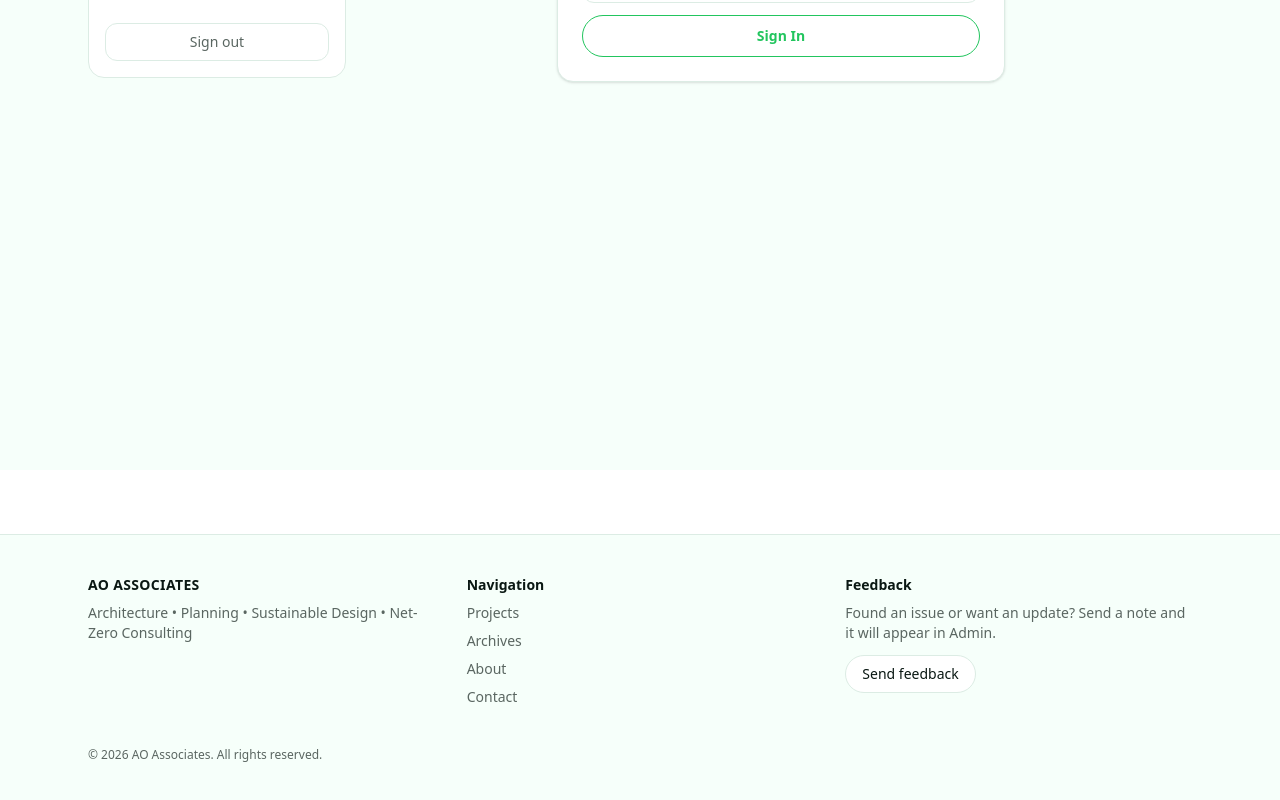
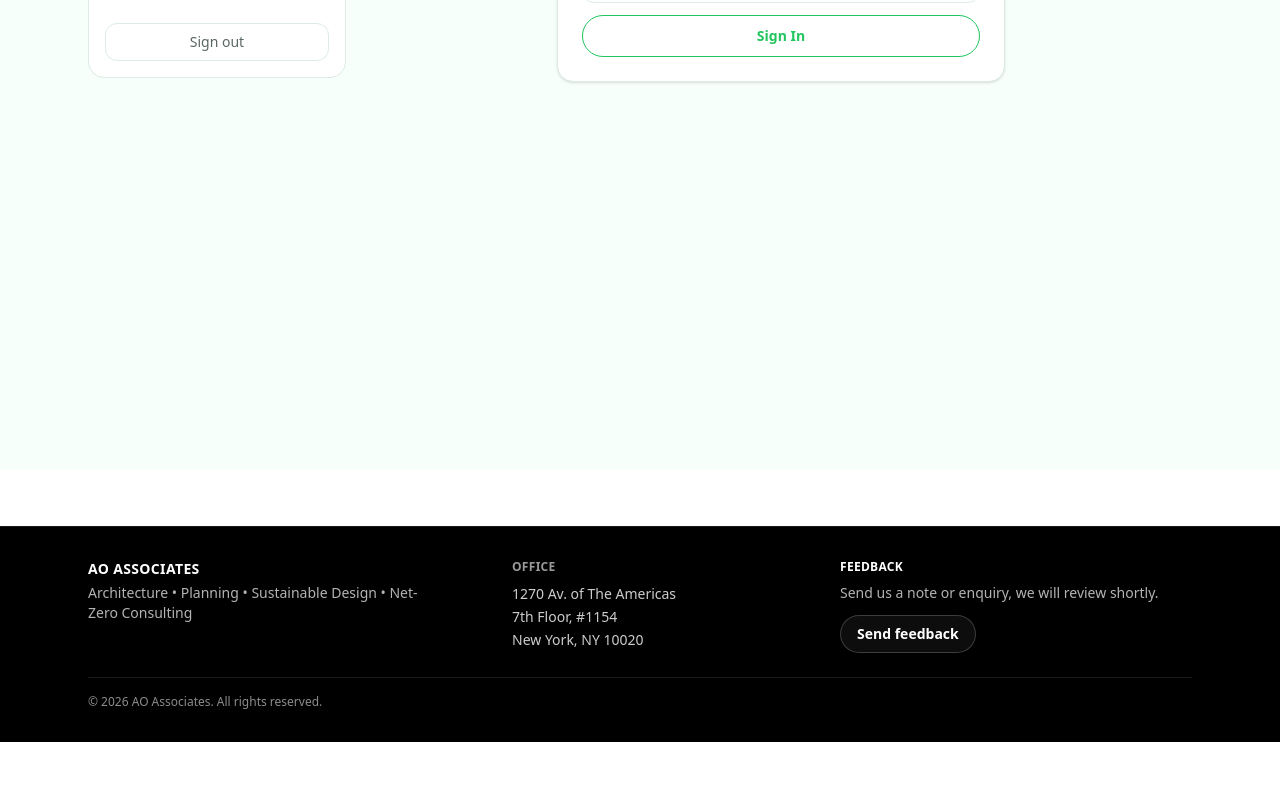
Before and after one commit to Echemartins/aoassociates, a Next.js app: page /admin/login in a window 1280 px wide. Shown: the part 330-1130 px from the top of the page. After the commit the page ends 1072 px from the top, so only its background shows below. Built offline with nearby package versions, Linux system fonts and the light colour scheme.

Commit message:
ui-cleanup

```diff
--- a/src/app/page.tsx
+++ b/src/app/page.tsx
@@ -160,7 +160,7 @@ export default async function HomePage() {
 
           </div>
 
-          <div className="mt-3 max-w-4xl mx-auto overflow-hidden rounded-[7px] border border-[rgb(var(--border))] bg-red-500 shadow-sm">
+          <div className="mt-3 max-w-4xl mx-auto overflow-hidden rounded-[7px] border border-[rgb(var(--border))] bg-black shadow-sm">
             <video
               className="w-full max-h-110 object-cover"
               controls
--- a/src/components/SiteFooter.tsx
+++ b/src/components/SiteFooter.tsx
@@ -2,45 +2,232 @@ import Link from "next/link"
 import { Container } from "@/src/components/Container"
 
 export function SiteFooter() {
+  const year = new Date().getFullYear()
+
   return (
-    <footer className="mt-16 border-t border-[rgb(var(--border))] bg-[rgb(var(--card))]">
-      <Container className="py-10">
-        <div className="grid gap-8 sm:grid-cols-3">
+    <footer className="mt-14 border-t border-white/10 bg-black text-white">
+      <Container className="py-8">
+        {/* 3 columns on desktop, stacked on mobile */}
+        <div className="grid items-start gap-6 sm:grid-cols-3">
+          {/* Left: Brand */}
           <div>
             <div className="text-sm font-semibold tracking-wide">AO ASSOCIATES</div>
-            <p className="mt-2 text-sm text-[rgb(var(--muted))]">
+            <p className="mt-1 text-sm text-white/70">
               Architecture • Planning • Sustainable Design • Net-Zero Consulting
             </p>
           </div>
 
-          <div className="text-sm">
-            <div className="font-semibold">Navigation</div>
-            <div className="mt-2 grid gap-2 text-[rgb(var(--muted))]">
-              <Link href="/projects" className="hover:text-[rgb(var(--fg))]">Projects</Link>
-              <Link href="/archives" className="hover:text-[rgb(var(--fg))]">Archives</Link>
-              <Link href="/about" className="hover:text-[rgb(var(--fg))]">About</Link>
-              <Link href="/contact" className="hover:text-[rgb(var(--fg))]">Contact</Link>
+          {/* Middle: Office (centered) */}
+          <div className="md:pl-12">
+            <div className="text-xs font-semibold uppercase tracking-wide text-white/60">Office</div>
+            <div className="mt-2 text-sm leading-relaxed text-white/80">
+              1270 Av. of The Americas
+              <br />
+              7th Floor, #1154
+              <br />
+              New York, NY 10020
             </div>
           </div>
 
-          <div className="text-sm">
-            <div className="font-semibold">Feedback</div>
-            <p className="mt-2 text-[rgb(var(--muted))]">
-              Found an issue or want an update? Send a note and it will appear in Admin.
-            </p>
+          {/* Right: Feedback (short) */}
+          <div className="">
+            <div className="text-xs font-semibold uppercase tracking-wide text-white">Feedback</div>
+            <p className="mt-2 text-sm text-white/70">Send us a note or enquiry, we will review shortly.</p>
             <Link
               href="/contact"
-              className="mt-3 inline-flex rounded-full border border-[rgb(var(--border))] bg-white px-4 py-2 text-sm hover:bg-[rgb(var(--card))]"
+              className="mt-3 inline-flex items-center justify-center rounded-full border border-white/20 bg-white/5 px-4 py-2 text-sm font-semibold text-white transition-colors hover:border-white/35 hover:bg-white/10"
             >
               Send feedback
             </Link>
           </div>
         </div>
 
-        <div className="mt-10 text-xs text-[rgb(var(--muted))]">
-          © {new Date().getFullYear()} AO Associates. All rights reserved.
+        {/* Bottom line */}
+        <div className="mt-6 border-t border-white/10 pt-4 text-xs text-white/55">
+          © {year} AO Associates. All rights reserved.
         </div>
       </Container>
     </footer>
   )
 }
+
+
+// import Link from "next/link"
+// import { Container } from "@/src/components/Container"
+
+// export function SiteFooter() {
+//   const year = new Date().getFullYear()
+
+//   const mapsUrl =
+//     "https://www.google.com/maps/search/?api=1&query=" +
+//     encodeURIComponent("1270 Av. of The Americas, 7th Floor #1154, New York, NY 10020")
+
+//   return (
+//     <footer className="mt-12 border-t border-white/10 bg-black text-white">
+//       <Container className="py-6">
+//         <div className="grid gap-6 sm:grid-cols-3 sm:items-start">
+//           {/* Left: Brand */}
+//           <div>
+//             <div className="text-sm font-semibold tracking-wide">AO ASSOCIATES</div>
+//             <p className="mt-1 text-xs text-white/70">
+//               Architecture • Planning • Sustainable Design • Net-Zero Consulting
+//             </p>
+//           </div>
+
+//           {/* Middle: Contact grid (clickable) */}
+//           <div className="sm:justify-self-center">
+//             <div className="text-xs font-semibold uppercase tracking-wide text-white/60">Contact</div>
+
+//             <div className="mt-3 grid gap-2 sm:grid-cols-2">
+//               {/* Address */}
+//               <a
+//                 href={mapsUrl}
+//                 target="_blank"
+//                 rel="noreferrer"
+//                 className="group rounded-xl border border-white/10 bg-white/5 px-3 py-2 transition-colors hover:border-white/25 hover:bg-white/10"
+//               >
+//                 <div className="flex items-start gap-2">
+//                   <AddressIcon />
+//                   <div className="min-w-0">
+//                     <div className="text-xs font-semibold text-white/85">Address</div>
+//                     <div className="mt-0.5 text-xs text-white/70">
+//                       New York, New Jersey
+//                     </div>
+//                     <div className="mt-0.5 text-[11px] text-white/55">
+//                       1270 Av. of The Americas, 7th Floor, #1154, NY 10020
+//                     </div>
+//                   </div>
+//                 </div>
+//               </a>
+
+//               {/* Phone */}
+//               <a
+//                 href="tel:+12128283456"
+//                 className="group rounded-xl border border-white/10 bg-white/5 px-3 py-2 transition-colors hover:border-white/25 hover:bg-white/10"
+//               >
+//                 <div className="flex items-start gap-2">
+//                   <PhoneIcon />
+//                   <div className="min-w-0">
+//                     <div className="text-xs font-semibold text-white/85">Phone</div>
+//                     <div className="mt-0.5 text-xs text-white/70">(212) 828-3456</div>
+//                   </div>
+//                 </div>
+//               </a>
+
+//               {/* Email */}
+//               <a
+//                 href="mailto:info@aoassociates.com"
+//                 className="group rounded-xl border border-white/10 bg-white/5 px-3 py-2 transition-colors hover:border-white/25 hover:bg-white/10"
+//               >
+//                 <div className="flex items-start gap-2">
+//                   <MailIcon />
+//                   <div className="min-w-0">
+//                     <div className="text-xs font-semibold text-white/85">Email</div>
+//                     <div className="mt-0.5 text-xs text-white/70">Info@AOAssociates.com</div>
+//                   </div>
+//                 </div>
+//               </a>
+
+//               {/* Fax (no number provided in the screenshot; keep ready) */}
+//               <div className="rounded-xl border border-white/10 bg-white/5 px-3 py-2">
+//                 <div className="flex items-start gap-2">
+//                   <FaxIcon />
+//                   <div className="min-w-0">
+//                     <div className="text-xs font-semibold text-white/85">Fax</div>
+//                     <div className="mt-0.5 text-xs text-white/55">—</div>
+//                     {/* If you have a fax number later, replace "—" with it. */}
+//                   </div>
+//                 </div>
+//               </div>
+//             </div>
+//           </div>
+
+//           {/* Right: Feedback (short, compact) */}
+//           <div className="sm:justify-self-end">
+//             <div className="text-xs font-semibold uppercase tracking-wide text-white/60">Feedback</div>
+//             <p className="mt-2 text-xs text-white/70">Send a note—reviewed in Admin.</p>
+//             <Link
+//               href="/contact"
+//               className="mt-3 inline-flex items-center justify-center rounded-full border border-white/20 bg-white/5 px-4 py-2 text-xs font-semibold text-white transition-colors hover:border-white/35 hover:bg-white/10"
+//             >
+//               Send feedback
+//             </Link>
+//           </div>
+//         </div>
+
+//         <div className="mt-5 border-t border-white/10 pt-3 text-[11px] text-white/55">
+//           © {year} AO Associates. All rights reserved.
+//         </div>
+//       </Container>
+//     </footer>
+//   )
+// }
+
+// function AddressIcon() {
+//   return (
+//     <svg width="16" height="16" viewBox="0 0 24 24" fill="none" aria-hidden="true" className="mt-0.5 text-white/80">
+//       <path
+//         d="M12 22s7-4.4 7-12a7 7 0 1 0-14 0c0 7.6 7 12 7 12Z"
+//         stroke="currentColor"
+//         strokeWidth="2"
+//       />
+//       <path
+//         d="M12 13.5a3.5 3.5 0 1 0 0-7 3.5 3.5 0 0 0 0 7Z"
+//         stroke="currentColor"
+//         strokeWidth="2"
+//       />
+//     </svg>
+//   )
+// }
+
+// function PhoneIcon() {
+//   return (
+//     <svg width="16" height="16" viewBox="0 0 24 24" fill="none" aria-hidden="true" className="mt-0.5 text-white/80">
+//       <path
+//         d="M22 16.9v3a2 2 0 0 1-2.2 2 19.8 19.8 0 0 1-8.6-3.1 19.3 19.3 0 0 1-6-6A19.8 19.8 0 0 1 2.1 4.2 2 2 0 0 1 4 2h3a2 2 0 0 1 2 1.7c.1.9.3 1.8.6 2.6a2 2 0 0 1-.5 2.1L8 9.9a16 16 0 0 0 6 6l1.5-1.1a2 2 0 0 1 2.1-.5c.8.3 1.7.5 2.6.6A2 2 0 0 1 22 16.9Z"
+//         stroke="currentColor"
+//         strokeWidth="2"
+//       />
+//     </svg>
+//   )
+// }
+
+// function MailIcon() {
+//   return (
+//     <svg width="16" height="16" viewBox="0 0 24 24" fill="none" aria-hidden="true" className="mt-0.5 text-white/80">
+//       <path
+//         d="M4 4h16v16H4V4Z"
+//         stroke="currentColor"
+//         strokeWidth="2"
+//       />
+//       <path
+//         d="m4 6 8 7 8-7"
+//         stroke="currentColor"
+//         strokeWidth="2"
+//         strokeLinejoin="round"
+//       />
+//     </svg>
+//   )
+// }
+
+// function FaxIcon() {
+//   return (
+//     <svg width="16" height="16" viewBox="0 0 24 24" fill="none" aria-hidden="true" className="mt-0.5 text-white/80">
+//       <path
+//         d="M7 7V3h10v4"
+//         stroke="currentColor"
+//         strokeWidth="2"
+//       />
+//       <path
+//         d="M6 17H5a3 3 0 0 1-3-3v-3a3 3 0 0 1 3-3h14a3 3 0 0 1 3 3v3a3 3 0 0 1-3 3h-1"
+//         stroke="currentColor"
+//         strokeWidth="2"
+//       />
+//       <path
+//         d="M7 14h10v7H7v-7Z"
+//         stroke="currentColor"
+//         strokeWidth="2"
+//       />
+//     </svg>
+//   )
+// }
```
Also changed, not shown: src/components/SiteHeader.tsx (+44 -50 lines), public/images/badges/logo2.png (added).
